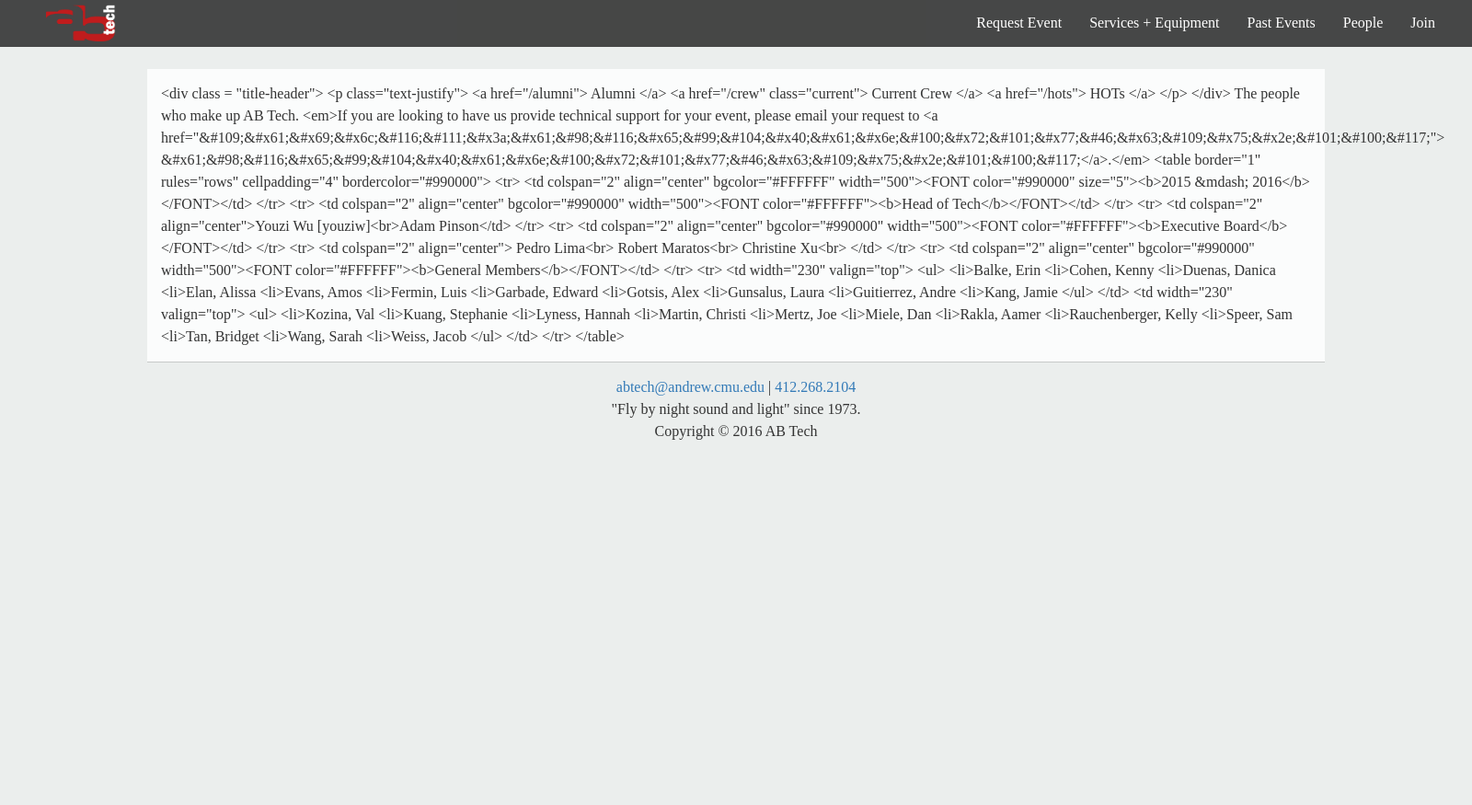
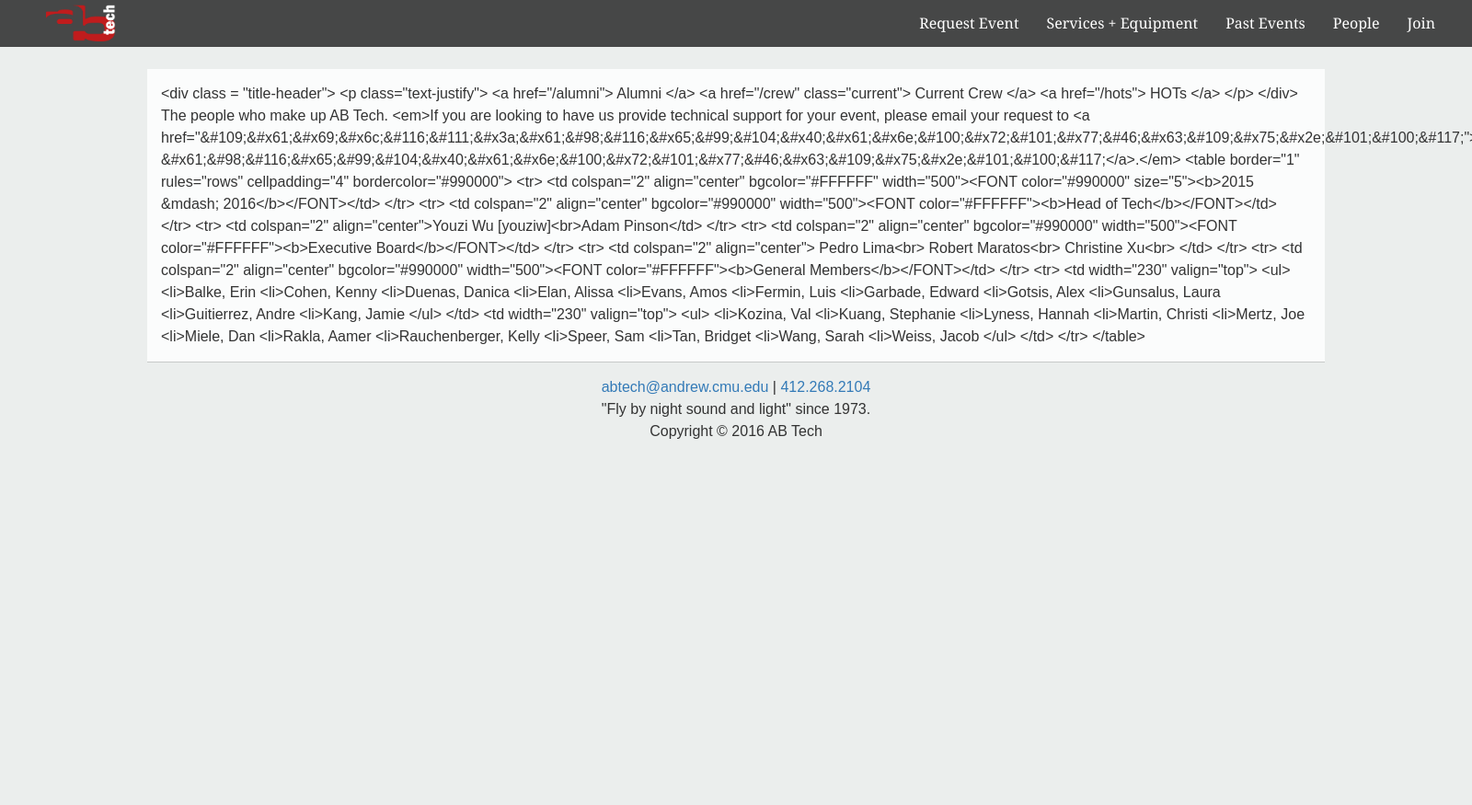
Before and after one commit to ABTech/abtech.org, a Django app: page /crew in a window 1600 px wide. Shown: the whole page at 92% size. Run offline with Django 3.2, Linux system fonts and the light colour scheme; some libraries are stand-ins or nearby versions.

Commit message:
Changed fonts

```diff
--- a/static/css/style.css
+++ b/static/css/style.css
@@ -6,7 +6,7 @@ body {
     margin: 0;
     height: 100%;
     position: relative;
-    font-family: 'acumin-pro-semi-condensed';
+    font-family: 'arial';
     font-size: 12pt;
     line-height: 1.5;
     min-height: 450px;
@@ -15,7 +15,7 @@ body {
 
 h1, h2, h3 {
     margin: 5px 0px;
-    font-family: 'freight-macro-pro';
+    font-family: 'georgia';
 }
 .galleria-container {
     background: black;
@@ -46,7 +46,7 @@ h1, h2, h3 {
 
 .navbar-collapse li {
     text-align: right;
-    font-family: 'freight-macro-pro';
+    font-family: 'georgia';
 }
 
 .navbar-default {
@@ -94,7 +94,7 @@ h1, h2, h3 {
     height: 35px;
     margin-bottom: 15px;
     border-bottom: 1px solid black;
-    font-family: 'freight-macro-pro';
+    font-family: 'georgia';
 }
 
 .title-header a {
@@ -179,4 +179,5 @@ footer {
     .navbar-collapse {
         width: 50%;
     }
+
 }
--- a/templates/base.html
+++ b/templates/base.html
@@ -11,8 +11,6 @@
   <link rel="stylesheet" href="{% static 'bootstrap/css/bootstrap.min.css' %}">
   <link rel="stylesheet" href="{% static 'css/style.css' %}">
 
-  <!-- Google Fonts -->
-  <link href='http://fonts.googleapis.com/css?family=Source+Sans+Pro:400,600' rel='stylesheet' type='text/css'>
   <link rel="stylesheet" type="text/css" href="{% static 'css/updatedStyle.css' %}">
 
 
@@ -20,8 +18,6 @@
      ================================================== -->
   <script src="{% static 'js/jquery.min.js' %}"></script>
   <script src="{% static 'bootstrap/js/bootstrap.min.js' %}"></script>
-  <script src="https://use.typekit.net/mjg3mnu.js"></script>
-  <script>try{Typekit.load({ async: true });}catch(e){}</script>
   <!-- IE10 viewport hack for Surface/desktop Windows 8 bug -->
   <script src="{% static 'bootstrap/js/ie10-viewport-bug-workaround.js' %}"></script>
   {% block includes %}
```
